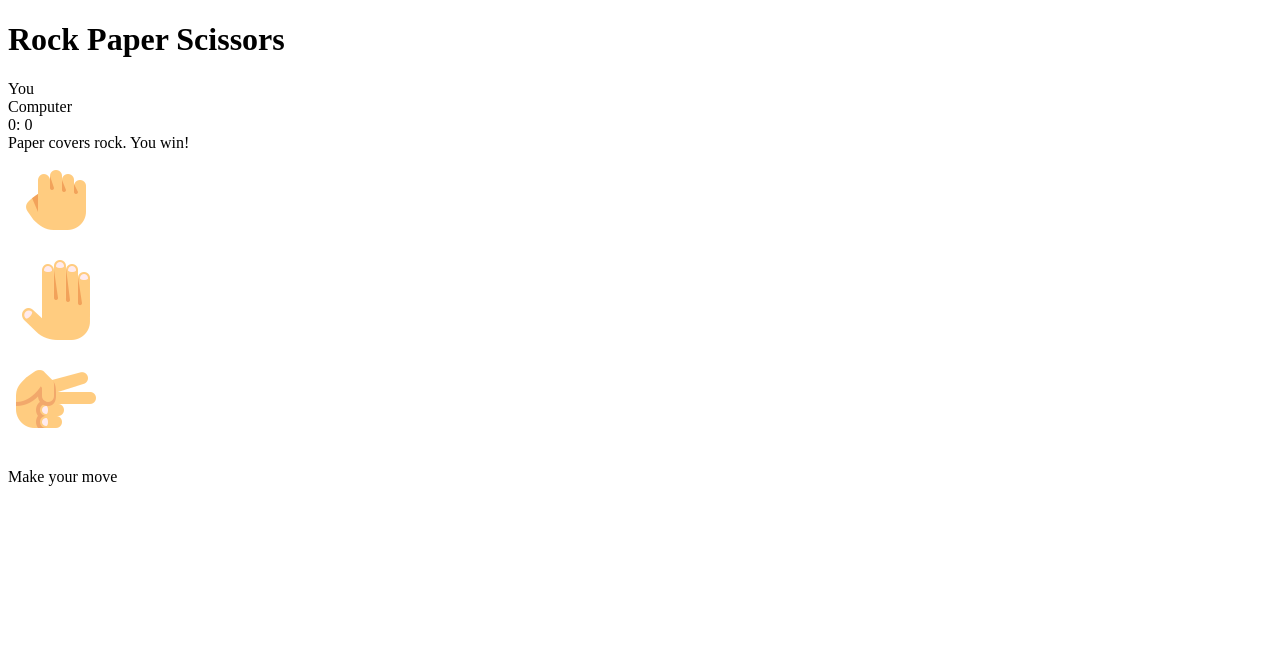
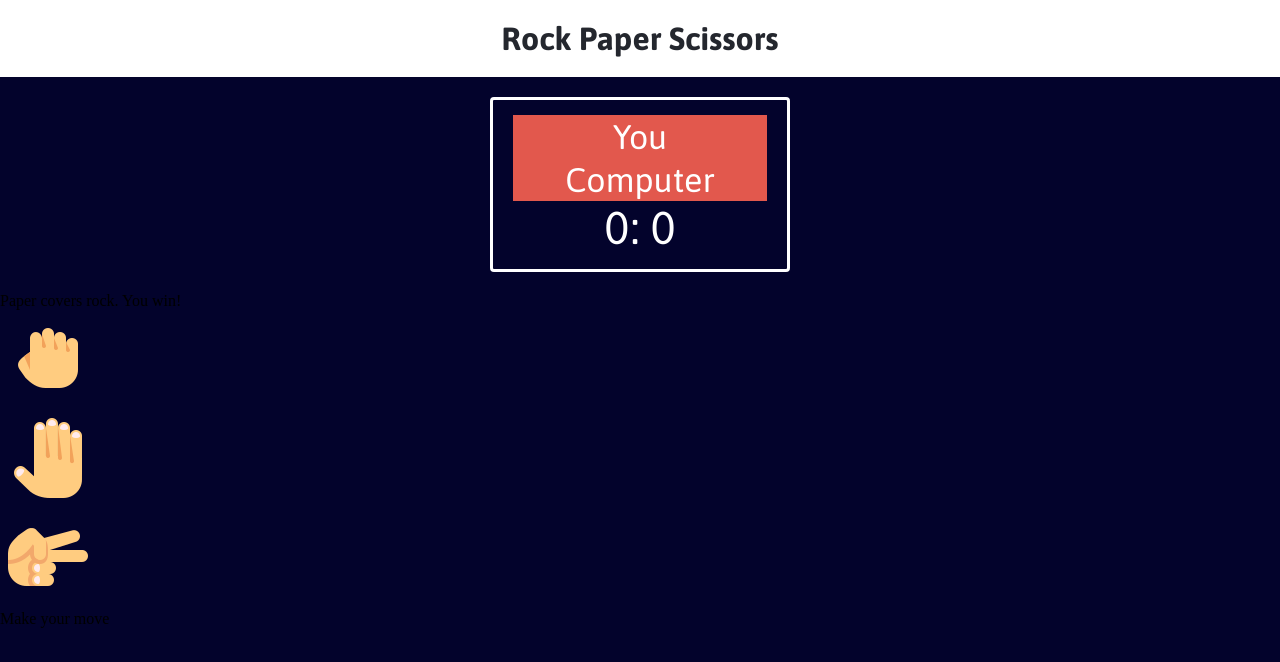
Before and after one commit to abhishurawka22/Rock-Paper-Scissors, a plain HTML site: page index.html in a window 1280 px wide. Drawn offline with Linux system fonts and the light colour scheme.

Commit message:
scoreboard

```diff
--- a/index.html
+++ b/index.html
@@ -4,6 +4,7 @@
     <meta charset="UTF-8">
     <!--<meta name="viewport" content="width=device-width, initial-scale=1.0">-->
     <title>Rock Paper Scissors Game</title>
+    <link rel="stylesheet" href="styles.css">
 </head>
 <body>
     <header>
--- a/styles.css
+++ b/styles.css
@@ -0,0 +1,41 @@
+@import url('https://fonts.googleapis.com/css2?family=Asap:wght@400;500;700&display=swap');
+* {
+    margin: 0;
+    padding: 0;
+    box-sizing: border-box;
+}
+
+body {
+    background-color: #03032c;
+}
+header {
+    background: white;
+    padding: 20px;
+}
+
+header > h1 {
+    color: #24272E;
+    text-align: center;
+    font-family: Asap, sans-serif;
+}
+
+.score-board {
+    margin: 20px auto;
+    border: 3px solid white;
+    border-radius: 4px;
+    text-align: center;
+    width: 300px;
+    color: white;
+    font-size: 46px;
+    padding: 15px 20px;
+    font-family: Asap, sans-serif;
+}
+
+.badge {
+    background: #E2584D;
+    color: white;
+    font-size: 34px;
+    /*14px*/
+    padding: 2px 10px;
+    font-family: Asap, sans-serif;
+}
```
